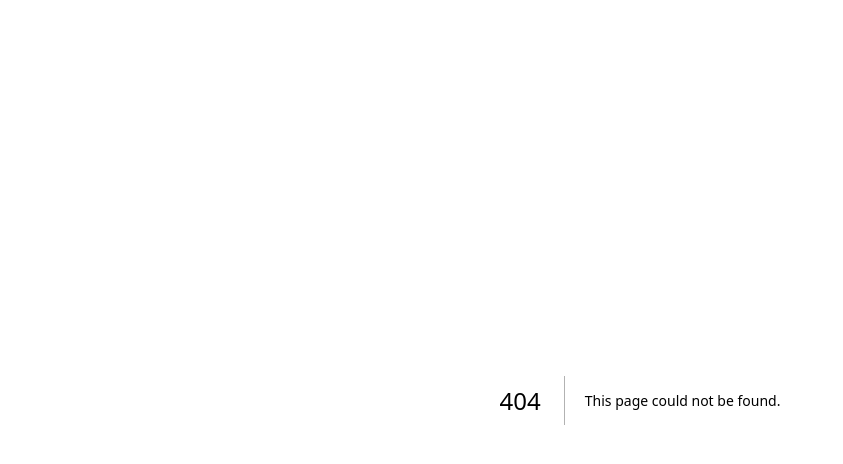
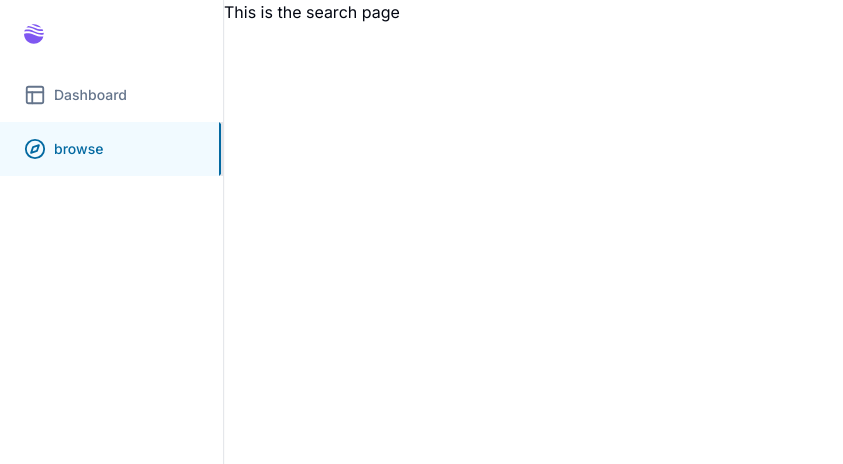
Before and after one commit to itays/udemy-clone, a Next.js app: page /search in a window 1280 px wide. Before the commit this address had no page. Shown: the top 464 px of the page, without its empty margins (0-843 px from the left). Built offline with nearby package versions, Linux system fonts and the light colour scheme.

Commit message:
search page

```diff
--- /dev/null
+++ b/src/app/(dashboard)/(routes)/search/page.tsx
@@ -0,0 +1,5 @@
+const SearchPage = () => {
+  return <div>This is the search page</div>;
+};
+
+export default SearchPage;
--- a/src/app/(dashboard)/layout.tsx
+++ b/src/app/(dashboard)/layout.tsx
@@ -8,7 +8,7 @@
   return (
     <div className="h-full">
       <Sidebar />
-      {children}
+      <main className="md:pl-56 h-full">{children}</main>
     </div>
   );
 }
```
Also changed, not shown: 1 other file (tests, documents, lock files or other folders).
